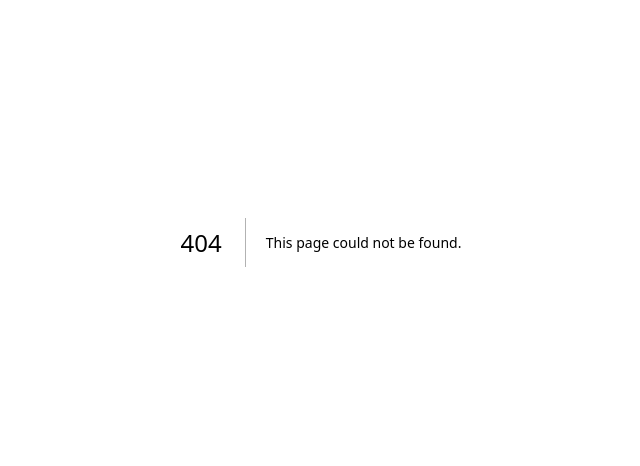
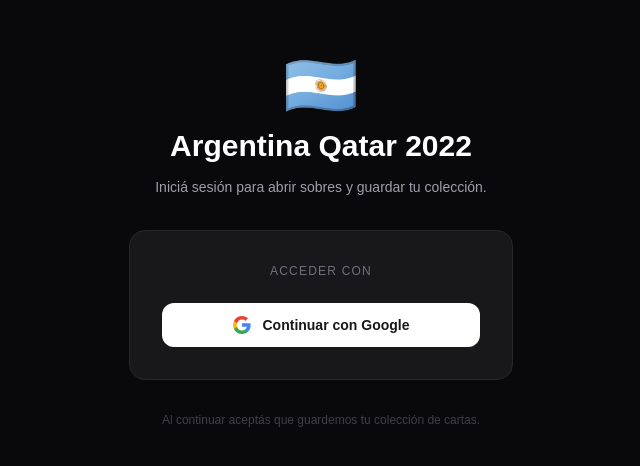
Before and after one commit to tony3sord/prueba-next, a Next.js app: page /login in a window 1280 px wide. Before the commit this address had no page. Shown: the part 158-624 px from the top of the page, without its empty margins (319-959 px from the left). Built offline with nearby package versions, Linux system fonts and the light colour scheme; no server answers.

Commit message:
create a login button component and login page

```diff
--- /dev/null
+++ b/src/app/login/LoginButton.tsx
@@ -0,0 +1,55 @@
+"use client";
+
+import { useState } from "react";
+import { createClient } from "@/lib/supabase/client";
+
+export function LoginButton() {
+  const [loading, setLoading] = useState(false);
+
+  async function handleGoogleLogin() {
+    setLoading(true);
+    const supabase = createClient();
+
+    await supabase.auth.signInWithOAuth({
+      provider: "google",
+      options: {
+        // Supabase redirige acá después de que Google confirme
+        redirectTo: `${window.location.origin}/auth/callback`,
+      },
+    });
+  }
+
+  return (
+    <button
+      onClick={handleGoogleLogin}
+      disabled={loading}
+      className="w-full flex items-center justify-center gap-3 px-6 py-3 rounded-xl bg-white hover:bg-zinc-100 text-zinc-900 font-semibold text-sm transition-colors disabled:opacity-60"
+    >
+      {/* Logo de Google en SVG para no depender de librerías */}
+      <svg
+        width="18"
+        height="18"
+        viewBox="0 0 18 18"
+        xmlns="http://www.w3.org/2000/svg"
+      >
+        <path
+          d="M17.64 9.2c0-.637-.057-1.251-.164-1.84H9v3.481h4.844c-.209 1.125-.843 2.078-1.796 2.717v2.258h2.908c1.702-1.567 2.684-3.874 2.684-6.615z"
+          fill="#4285F4"
+        />
+        <path
+          d="M9 18c2.43 0 4.467-.806 5.956-2.18l-2.908-2.259c-.806.54-1.837.86-3.048.86-2.344 0-4.328-1.584-5.036-3.711H.957v2.332A8.997 8.997 0 009 18z"
+          fill="#34A853"
+        />
+        <path
+          d="M3.964 10.71A5.41 5.41 0 013.682 9c0-.593.102-1.17.282-1.71V4.958H.957A8.996 8.996 0 000 9c0 1.452.348 2.827.957 4.042l3.007-2.332z"
+          fill="#FBBC05"
+        />
+        <path
+          d="M9 3.58c1.321 0 2.508.454 3.44 1.345l2.582-2.58C13.463.891 11.426 0 9 0A8.997 8.997 0 00.957 4.958L3.964 7.29C4.672 5.163 6.656 3.58 9 3.58z"
+          fill="#EA4335"
+        />
+      </svg>
+      {loading ? "Redirigiendo..." : "Continuar con Google"}
+    </button>
+  );
+}
--- /dev/null
+++ b/src/app/login/page.tsx
@@ -0,0 +1,46 @@
+import { redirect } from "next/navigation";
+import { createClient } from "@/lib/supabase/server";
+import { LoginButton } from "./LoginButton";
+
+// =============================================================
+// PAGE (Server Component — redirige si ya hay sesión)
+// =============================================================
+
+export default async function LoginPage() {
+  const supabase = await createClient();
+  const {
+    data: { user },
+  } = await supabase.auth.getUser();
+
+  // Si ya está logueado no tiene nada que hacer acá
+  if (user) redirect("/pack");
+
+  return (
+    <main className="min-h-screen bg-zinc-950 text-white flex flex-col items-center justify-center px-6">
+      <div className="flex flex-col items-center gap-8 max-w-sm w-full">
+        {/* Logo / ícono */}
+        <div className="flex flex-col items-center gap-3 text-center">
+          <span className="text-6xl">🇦🇷</span>
+          <h1 className="text-3xl font-black">Argentina Qatar 2022</h1>
+          <p className="text-zinc-400 text-sm leading-relaxed">
+            Iniciá sesión para abrir sobres y guardar tu colección.
+          </p>
+        </div>
+
+        {/* Card de login */}
+        <div className="w-full bg-zinc-900 border border-zinc-800 rounded-2xl p-8 flex flex-col items-center gap-6">
+          <p className="text-zinc-500 text-xs uppercase tracking-widest">
+            Acceder con
+          </p>
+
+          {/* Client Component — necesita el browser para OAuth */}
+          <LoginButton />
+        </div>
+
+        <p className="text-zinc-700 text-xs text-center">
+          Al continuar aceptás que guardemos tu colección de cartas.
+        </p>
+      </div>
+    </main>
+  );
+}
```
